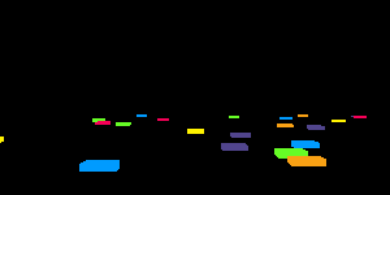
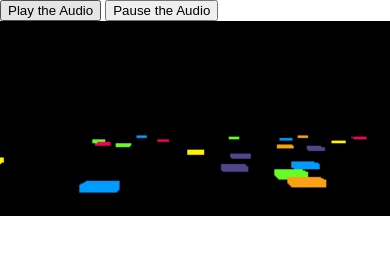
Before and after one commit to cptran777/threejspractice, a website: page client/index.html in a window 390 px wide. Drawn offline with Linux system fonts and the light colour scheme.

Commit message:
testing audio on mobile.

```diff
--- a/client/index.html
+++ b/client/index.html
@@ -11,6 +11,10 @@
 	<body>
 		<div id="musicboard">
 	      <audio id="audioElement" src="assets/FFXIII-Blinded-Light.mp3"></audio>
+	      <div>
+	        <button onclick="document.getElementById('audioElement').play()">Play the Audio</button>
+	        <button onclick="document.getElementById('audioElement').pause()">Pause the Audio</button>
+	      </div>
 	    </div>
 		<script src="lib/three.min.js"></script>
 		<script src="lib/d3.js"></script>
--- a/client/scripts/app.js
+++ b/client/scripts/app.js
@@ -259,6 +259,7 @@ function update(dt) {
 // Pauses when the user navigates to another browser tab, so doesn't waste
 // processing power.
 var myInterval = 0;
+document.getElementById('audioElement').play();
 function render() {
 	requestAnimationFrame(render);
 	// Addition of function that rotates the cube.
@@ -281,7 +282,6 @@ function render() {
 }
 render();
 
-document.getElementById('audioElement').play();
 
 /******************* ANIMATE THE CUBE ***********************/
 
```
